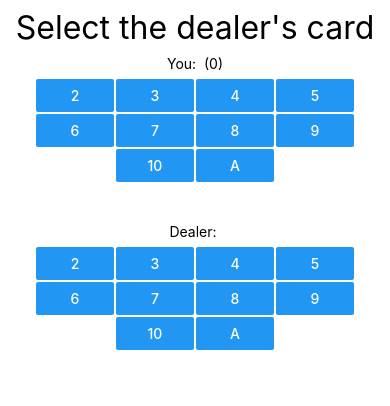
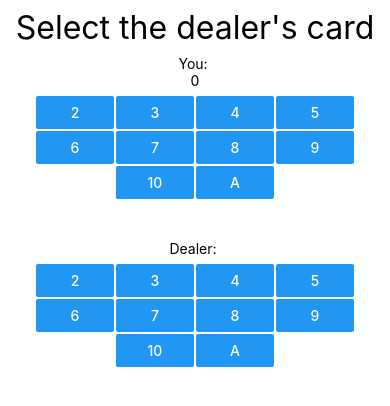
Before and after one commit to BryanDGuy/BlackjackBuddy, a React Native app: screen / in a window 390 px wide. Shown: the top 406 px of the page. Built offline with nearby package versions, Linux system fonts and the light colour scheme.

Commit message:
flipping around

```diff
--- a/App.tsx
+++ b/App.tsx
@@ -22,9 +22,8 @@ const App = () => {
       <Text style={styles.header}>{nextMove}</Text>
 
       <View>
-        <Text style={styles.textPrompt}>
-          You: {playerHand.getName()} ({playerHand.getValue()})
-        </Text>
+        <Text style={styles.textPrompt}>You: {playerHand.getName()}</Text>
+        <Text style={styles.textPrompt}>{playerHand.getValue()}</Text>
         <View style={styles.cardContainer}>
           <CardComponent card={Card.TWO} onPress={addToPlayerHand} />
           <CardComponent card={Card.THREE} onPress={addToPlayerHand} />
```
